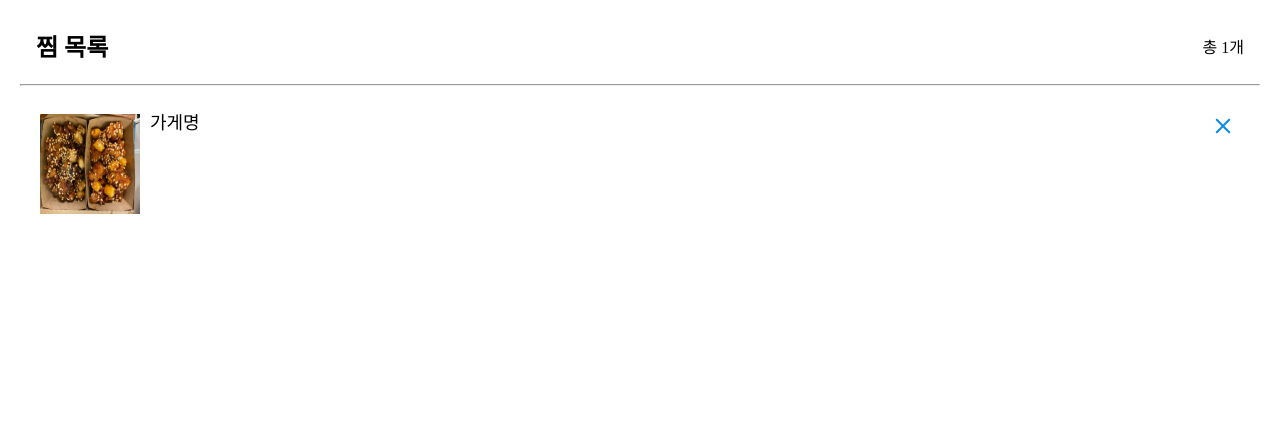
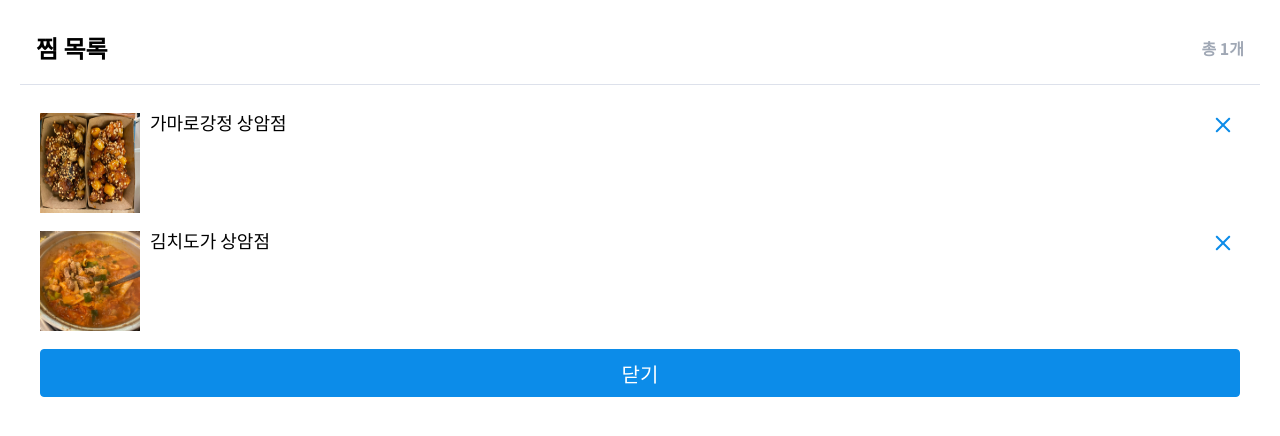
Before and after one commit to woorifisa-service-dev-3rd/frontend-1st-ppl, a plain HTML site: page cartModal.html in a window 1280 px wide. Drawn offline with Linux system fonts and the light colour scheme.

Commit message:
Feat: 찜 목록 모달 화면 구현

```diff
--- a/cartModal.css
+++ b/cartModal.css
@@ -1,37 +1,41 @@
 @import "./reset.css";
-
-* {
-	font-family: 'Noto Sans KR', sans-serif;
-}
 
 html, body {
 	/* height: ; */
 	background-color: white;
     padding: 10px;
+    font-family: 'Noto Sans KR', sans-serif;
 }
-
-header {
+hr {
+    background:#DDE1EB;
+    height:1px;
+    border:0;
+}
+.cartModal-header{
     display: flex;
     justify-content: flex-start;
     align-items: center;
+    padding: 1rem;
 }
 
-.cartModal-header{
-    padding: 1rem;
-}
 .favorite-title{
     font-size: 24px;
     font-weight: bold;
 }
 .favorite-cnt{
     margin-left: auto;
+    color: #A0A8B5;
+    font-weight: bold;
 }
-
+.cart-container{
+    overflow-y: auto;
+}
 .cart-item{
     display: flex;
     justify-content: flex-start;
     align-items: center;
-
+    margin-bottom: 18px;
+    height: auto;
 }
 .cart-item-img{
     width: 100px;
@@ -48,3 +52,12 @@
     margin-left: auto;
     align-self: flex-start;
 }
+.cart-close-btn{
+    background-color: #0C8CE9;
+    width: 100%;
+    height: 48px;
+    border-radius: 0.25rem;
+    border: solid 1px #0C8CE9;
+    font-size: 20px;
+    color: white;
+}
--- a/cartModal.html
+++ b/cartModal.html
@@ -15,15 +15,25 @@
         <h1 class="favorite-title">찜 목록</h1>
         <h2 class="favorite-cnt">총 1개</h2>
     </header>
-    <hr />
+    <hr/>
     <section style="padding: 1.25rem">
-        <div class="cart-item">
-            <img class="cart-item-img" src="./assets/images/가마로강정_상암점.jpeg">
-            <div class="cart-item-name">가게명</div>
-            <button class="cart-delete-btn">
-                <img src="./assets/icons/delete.svg" alt="삭제">
-            </button>
+        <div class="cart-container">
+            <div class="cart-item">
+                <img class="cart-item-img" src="./assets/images/가마로강정_상암점.jpeg">
+                <div class="cart-item-name">가마로강정 상암점</div>
+                <button class="cart-delete-btn">
+                    <img src="./assets/icons/delete.svg" alt="삭제">
+                </button>
+            </div>
+            <div class="cart-item">
+                <img class="cart-item-img" src="./assets/images/김치도가_상암점.jpeg">
+                <div class="cart-item-name">김치도가 상암점</div>
+                <button class="cart-delete-btn">
+                    <img src="./assets/icons/delete.svg" alt="삭제">
+                </button>
+            </div>
         </div>
+        <button class="cart-close-btn">닫기</button>
     </section>
 </body>
 </html>
```
